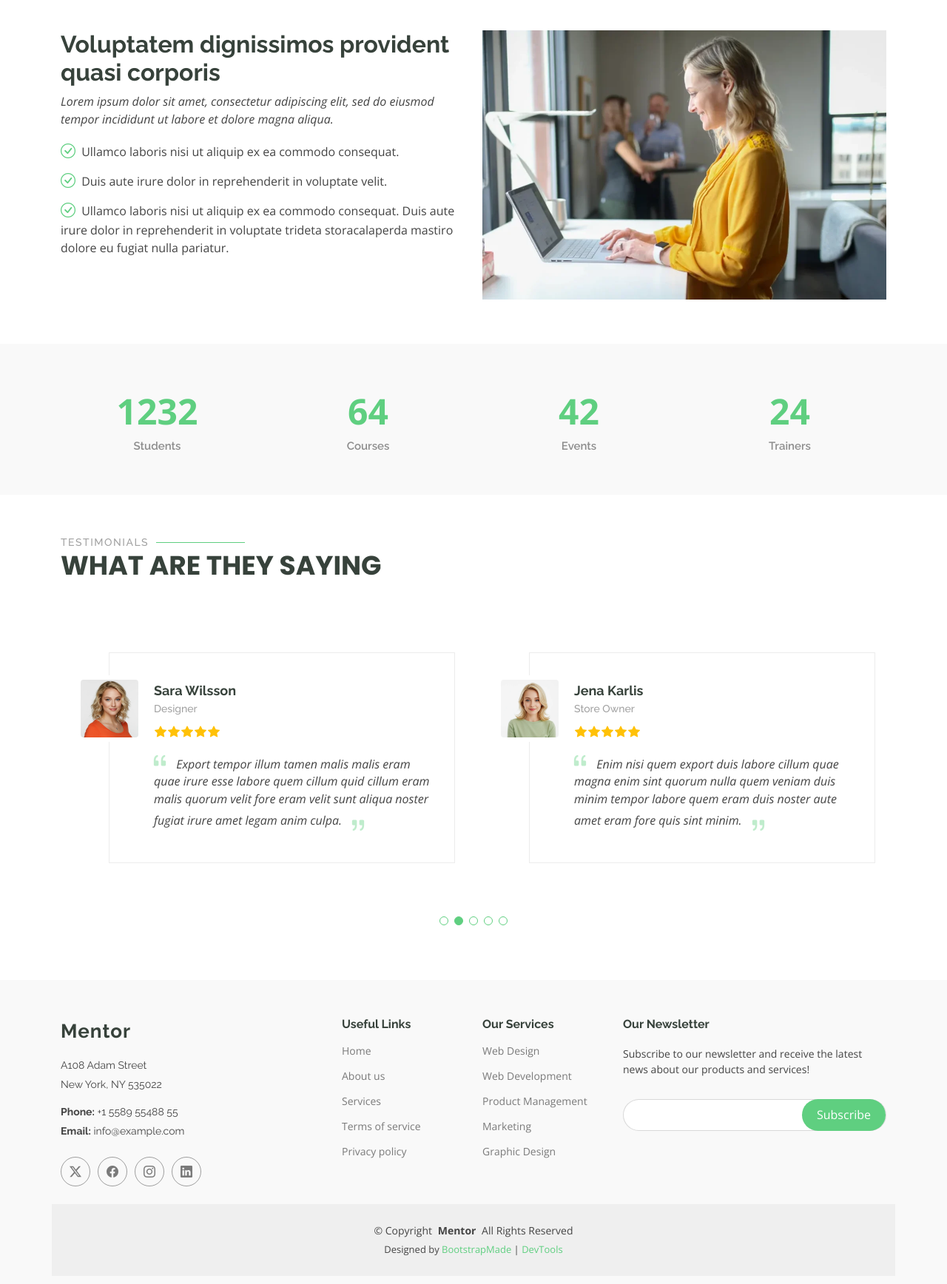
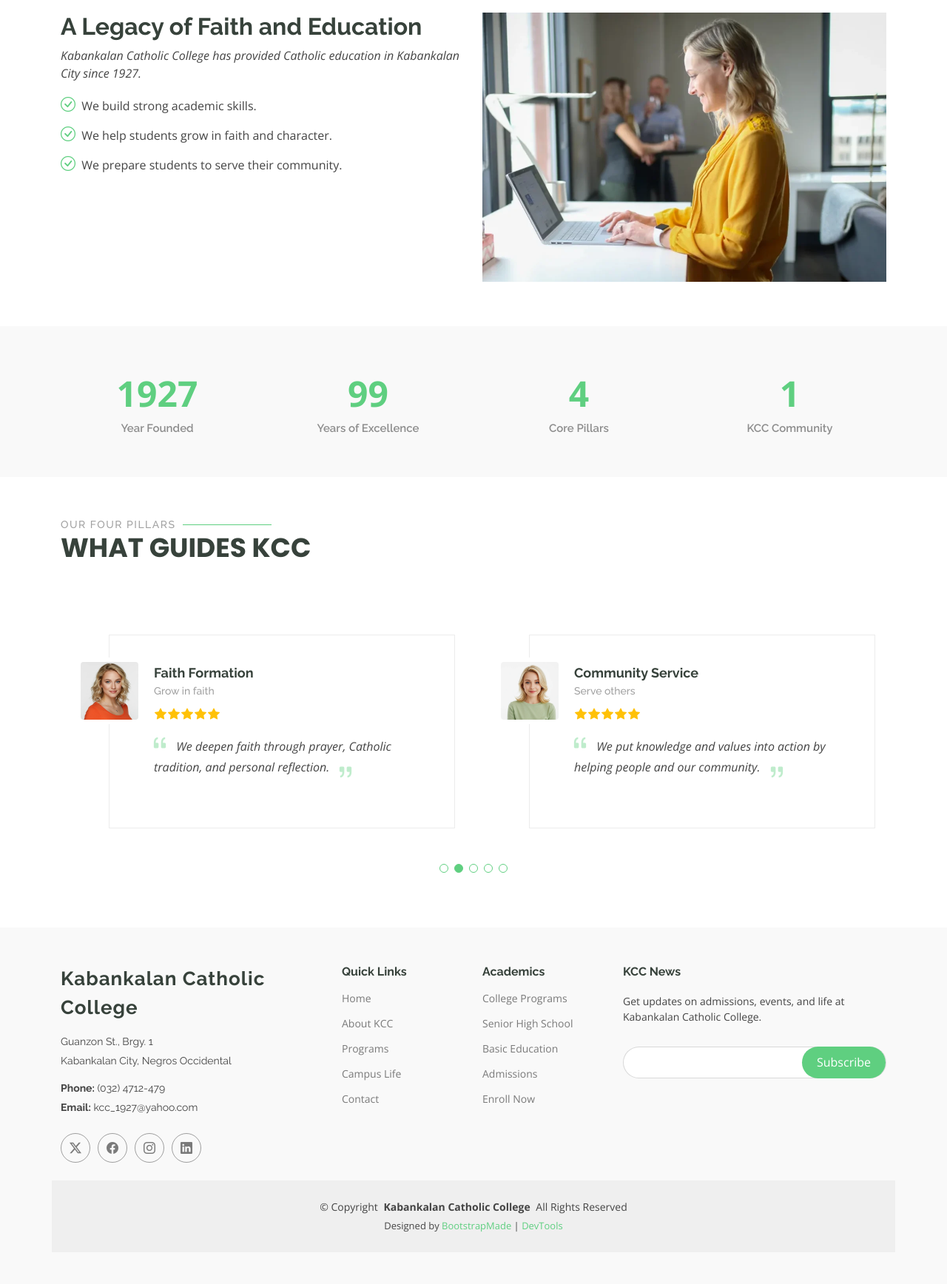
Before and after one commit to jayson-aragon/aragon-project-2, a plain HTML site: page about.html in a window 1280 px wide. Shown: the part 460-2196 px from the top of the page at 74% size. Drawn offline with nearby package versions, Linux system fonts and the light colour scheme.

Commit message:
changing info on about.html

```diff
--- a/about.html
+++ b/about.html
@@ -4,9 +4,9 @@
 <head>
   <meta charset="utf-8">
   <meta content="width=device-width, initial-scale=1.0" name="viewport">
-  <title>About - Mentor Bootstrap Template</title>
-  <meta name="description" content="">
-  <meta name="keywords" content="">
+  <title>About KCC - Kabankalan Catholic College</title>
+  <meta name="description" content="Learn about Kabankalan Catholic College's history, mission, and values.">
+  <meta name="keywords" content="About KCC, Kabankalan Catholic College, Catholic education">
 
   <!-- Favicons -->
   <link href="assets/img/favicon.png" rel="icon">
@@ -28,8 +28,7 @@
   <link href="assets/css/main.css" rel="stylesheet">
 
   <!-- =======================================================
-  * Template Name: Mentor
-  * Template URL: https://bootstrapmade.com/mentor-free-education-bootstrap-theme/
+  * Template adapted for Kabankalan Catholic College
   * Updated: Jul 07 2025 with Bootstrap v5.3.7
   * Author: BootstrapMade.com
   * License: https://bootstrapmade.com/license/
@@ -44,40 +43,23 @@
       <a href="index.html" class="logo d-flex align-items-center me-auto">
         <!-- Uncomment the line below if you also wish to use an image logo -->
         <!-- <img src="assets/img/logo.webp" alt=""> -->
-        <h1 class="sitename">Mentor</h1>
+        <h1 class="sitename">KCC</h1>
       </a>
 
       <nav id="navmenu" class="navmenu">
         <ul>
           <li><a href="index.html">Home<br></a></li>
           <li><a href="about.html" class="active">About</a></li>
-          <li><a href="courses.html">Courses</a></li>
-          <li><a href="trainers.html">Trainers</a></li>
-          <li><a href="events.html">Events</a></li>
-          <li><a href="pricing.html">Pricing</a></li>
-          <li class="dropdown"><a href="#"><span>Dropdown</span> <i class="bi bi-chevron-down toggle-dropdown"></i></a>
-            <ul>
-              <li><a href="#">Dropdown 1</a></li>
-              <li class="dropdown"><a href="#"><span>Deep Dropdown</span> <i class="bi bi-chevron-down toggle-dropdown"></i></a>
-                <ul>
-                  <li><a href="#">Deep Dropdown 1</a></li>
-                  <li><a href="#">Deep Dropdown 2</a></li>
-                  <li><a href="#">Deep Dropdown 3</a></li>
-                  <li><a href="#">Deep Dropdown 4</a></li>
-                  <li><a href="#">Deep Dropdown 5</a></li>
-                </ul>
-              </li>
-              <li><a href="#">Dropdown 2</a></li>
-              <li><a href="#">Dropdown 3</a></li>
-              <li><a href="#">Dropdown 4</a></li>
-            </ul>
-          </li>
+          <li><a href="courses.html">Programs</a></li>
+          <li><a href="trainers.html">Teachers</a></li>
+          <li><a href="events.html">Campus Life</a></li>
+          <li><a href="pricing.html">Admissions</a></li>
           <li><a href="contact.html">Contact</a></li>
         </ul>
         <i class="mobile-nav-toggle d-xl-none bi bi-list"></i>
       </nav>
 
-      <a class="btn-getstarted" href="courses.html">Get Started</a>
+      <a class="btn-getstarted" href="https://kcc.wela.ph/" target="_blank" rel="noopener">Enroll Now</a>
 
     </div>
   </header>
@@ -90,8 +72,8 @@
         <div class="container">
           <div class="row d-flex justify-content-center text-center">
             <div class="col-lg-8">
-              <h1>About Us<br></h1>
-              <p class="mb-0">Odio et unde deleniti. Deserunt numquam exercitationem. Officiis quo odio sint voluptas consequatur ut a odio voluptatem. Sit dolorum debitis veritatis natus dolores. Quasi ratione sint. Sit quaerat ipsum dolorem.</p>
+              <h1>About KCC<br></h1>
+              <p class="mb-0">A Catholic learning community serving Kabankalan City with faith, knowledge, and a heart for service.</p>
             </div>
           </div>
         </div>
@@ -118,15 +100,14 @@
           </div>
 
           <div class="col-lg-6 order-2 order-lg-1 content" data-aos="fade-up" data-aos-delay="200">
-            <h3>Voluptatem dignissimos provident quasi corporis</h3>
+            <h3>A Legacy of Faith and Education</h3>
             <p class="fst-italic">
-              Lorem ipsum dolor sit amet, consectetur adipiscing elit, sed do eiusmod tempor incididunt ut labore et dolore
-              magna aliqua.
+              Kabankalan Catholic College has provided Catholic education in Kabankalan City since 1927.
             </p>
             <ul>
-              <li><i class="bi bi-check-circle"></i> <span>Ullamco laboris nisi ut aliquip ex ea commodo consequat.</span></li>
-              <li><i class="bi bi-check-circle"></i> <span>Duis aute irure dolor in reprehenderit in voluptate velit.</span></li>
-              <li><i class="bi bi-check-circle"></i> <span>Ullamco laboris nisi ut aliquip ex ea commodo consequat. Duis aute irure dolor in reprehenderit in voluptate trideta storacalaperda mastiro dolore eu fugiat nulla pariatur.</span></li>
+              <li><i class="bi bi-check-circle"></i> <span>We build strong academic skills.</span></li>
+              <li><i class="bi bi-check-circle"></i> <span>We help students grow in faith and character.</span></li>
+              <li><i class="bi bi-check-circle"></i> <span>We prepare students to serve their community.</span></li>
             </ul>
           </div>
 
@@ -145,29 +126,29 @@
 
           <div class="col-lg-3 col-md-6">
             <div class="stats-item text-center w-100 h-100">
-              <span data-purecounter-start="0" data-purecounter-end="1232" data-purecounter-duration="1" class="purecounter"></span>
-              <p>Students</p>
+              <span data-purecounter-start="0" data-purecounter-end="1927" data-purecounter-duration="1" class="purecounter"></span>
+              <p>Year Founded</p>
             </div>
           </div><!-- End Stats Item -->
 
           <div class="col-lg-3 col-md-6">
             <div class="stats-item text-center w-100 h-100">
-              <span data-purecounter-start="0" data-purecounter-end="64" data-purecounter-duration="1" class="purecounter"></span>
-              <p>Courses</p>
+              <span data-purecounter-start="0" data-purecounter-end="99" data-purecounter-duration="1" class="purecounter"></span>
+              <p>Years of Excellence</p>
             </div>
           </div><!-- End Stats Item -->
 
           <div class="col-lg-3 col-md-6">
             <div class="stats-item text-center w-100 h-100">
-              <span data-purecounter-start="0" data-purecounter-end="42" data-purecounter-duration="1" class="purecounter"></span>
-              <p>Events</p>
+              <span data-purecounter-start="0" data-purecounter-end="4" data-purecounter-duration="1" class="purecounter"></span>
+              <p>Core Pillars</p>
             </div>
           </div><!-- End Stats Item -->
 
           <div class="col-lg-3 col-md-6">
             <div class="stats-item text-center w-100 h-100">
-              <span data-purecounter-start="0" data-purecounter-end="24" data-purecounter-duration="1" class="purecounter"></span>
-              <p>Trainers</p>
+              <span data-purecounter-start="0" data-purecounter-end="1" data-purecounter-duration="1" class="purecounter"></span>
+              <p>KCC Community</p>
             </div>
           </div><!-- End Stats Item -->
 
@@ -182,8 +163,8 @@
 
       <!-- Section Title -->
       <div class="container section-title" data-aos="fade-up">
-        <h2>Testimonials</h2>
-        <p>What are they saying</p>
+        <h2>Our Four Pillars</h2>
+        <p>What guides KCC</p>
       </div><!-- End Section Title -->
 
       <div class="container" data-aos="fade-up" data-aos-delay="100">
@@ -220,14 +201,14 @@
               <div class="testimonial-wrap">
                 <div class="testimonial-item">
                   <img src="assets/img/person/person-m-9.webp" class="testimonial-img" alt="">
-                  <h3>Saul Goodman</h3>
-                  <h4>Ceo &amp; Founder</h4>
+                  <h3>Academic Excellence</h3>
+                  <h4>Learn with purpose</h4>
                   <div class="stars">
                     <i class="bi bi-star-fill"></i><i class="bi bi-star-fill"></i><i class="bi bi-star-fill"></i><i class="bi bi-star-fill"></i><i class="bi bi-star-fill"></i>
                   </div>
                   <p>
                     <i class="bi bi-quote quote-icon-left"></i>
-                    <span>Proin iaculis purus consequat sem cure digni ssim donec porttitora entum suscipit rhoncus. Accusantium quam, ultricies eget id, aliquam eget nibh et. Maecen aliquam, risus at semper.</span>
+                    <span>We challenge students to think critically and develop a genuine love for learning.</span>
                     <i class="bi bi-quote quote-icon-right"></i>
                   </p>
                 </div>
@@ -238,14 +219,14 @@
               <div class="testimonial-wrap">
                 <div class="testimonial-item">
                   <img src="assets/img/person/person-f-5.webp" class="testimonial-img" alt="">
-                  <h3>Sara Wilsson</h3>
-                  <h4>Designer</h4>
+                  <h3>Faith Formation</h3>
+                  <h4>Grow in faith</h4>
                   <div class="stars">
                     <i class="bi bi-star-fill"></i><i class="bi bi-star-fill"></i><i class="bi bi-star-fill"></i><i class="bi bi-star-fill"></i><i class="bi bi-star-fill"></i>
                   </div>
                   <p>
                     <i class="bi bi-quote quote-icon-left"></i>
-                    <span>Export tempor illum tamen malis malis eram quae irure esse labore quem cillum quid cillum eram malis quorum velit fore eram velit sunt aliqua noster fugiat irure amet legam anim culpa.</span>
+                    <span>We deepen faith through prayer, Catholic tradition, and personal reflection.</span>
                     <i class="bi bi-quote quote-icon-right"></i>
                   </p>
                 </div>
@@ -256,14 +237,14 @@
               <div class="testimonial-wrap">
                 <div class="testimonial-item">
                   <img src="assets/img/person/person-f-12.webp" class="testimonial-img" alt="">
-                  <h3>Jena Karlis</h3>
-                  <h4>Store Owner</h4>
+                  <h3>Community Service</h3>
+                  <h4>Serve others</h4>
                   <div class="stars">
                     <i class="bi bi-star-fill"></i><i class="bi bi-star-fill"></i><i class="bi bi-star-fill"></i><i class="bi bi-star-fill"></i><i class="bi bi-star-fill"></i>
                   </div>
                   <p>
                     <i class="bi bi-quote quote-icon-left"></i>
-                    <span>Enim nisi quem export duis labore cillum quae magna enim sint quorum nulla quem veniam duis minim tempor labore quem eram duis noster aute amet eram fore quis sint minim.</span>
+                    <span>We put knowledge and values into action by helping people and our community.</span>
                     <i class="bi bi-quote quote-icon-right"></i>
                   </p>
                 </div>
@@ -274,14 +255,14 @@
               <div class="testimonial-wrap">
                 <div class="testimonial-item">
                   <img src="assets/img/person/person-m-12.webp" class="testimonial-img" alt="">
-                  <h3>Matt Brandon</h3>
-                  <h4>Freelancer</h4>
+                  <h3>Holistic Development</h3>
+                  <h4>Grow as a person</h4>
                   <div class="stars">
                     <i class="bi bi-star-fill"></i><i class="bi bi-star-fill"></i><i class="bi bi-star-fill"></i><i class="bi bi-star-fill"></i><i class="bi bi-star-fill"></i>
                   </div>
                   <p>
                     <i class="bi bi-quote quote-icon-left"></i>
-                    <span>Fugiat enim eram quae cillum dolore dolor amet nulla culpa multos export minim fugiat minim velit minim dolor enim duis veniam ipsum anim magna sunt elit fore quem dolore labore illum veniam.</span>
+                    <span>We help students develop skills, confidence, strong values, and purpose.</span>
                     <i class="bi bi-quote quote-icon-right"></i>
                   </p>
                 </div>
@@ -292,14 +273,14 @@
               <div class="testimonial-wrap">
                 <div class="testimonial-item">
                   <img src="assets/img/person/person-m-13.webp" class="testimonial-img" alt="">
-                  <h3>John Larson</h3>
-                  <h4>Entrepreneur</h4>
+                  <h3>KCC Mission</h3>
+                  <h4>Teach and serve</h4>
                   <div class="stars">
                     <i class="bi bi-star-fill"></i><i class="bi bi-star-fill"></i><i class="bi bi-star-fill"></i><i class="bi bi-star-fill"></i><i class="bi bi-star-fill"></i>
                   </div>
                   <p>
                     <i class="bi bi-quote quote-icon-left"></i>
-                    <span>Quis quorum aliqua sint quem legam fore sunt eram irure aliqua veniam tempor noster veniam enim culpa labore duis sunt culpa nulla illum cillum fugiat legam esse veniam culpa fore nisi cillum quid.</span>
+                    <span>We provide quality, inclusive Catholic education that helps students transform society.</span>
                     <i class="bi bi-quote quote-icon-right"></i>
                   </p>
                 </div>
@@ -322,13 +303,13 @@
       <div class="row gy-4">
         <div class="col-lg-4 col-md-6 footer-about">
           <a href="index.html" class="logo d-flex align-items-center">
-            <span class="sitename">Mentor</span>
+            <span class="sitename">Kabankalan Catholic College</span>
           </a>
           <div class="footer-contact pt-3">
-            <p>A108 Adam Street</p>
-            <p>New York, NY 535022</p>
-            <p class="mt-3"><strong>Phone:</strong> <span>+1 5589 55488 55</span></p>
-            <p><strong>Email:</strong> <span>info@example.com</span></p>
+            <p>Guanzon St., Brgy. 1</p>
+            <p>Kabankalan City, Negros Occidental</p>
+            <p class="mt-3"><strong>Phone:</strong> <span>(032) 4712-479</span></p>
+            <p><strong>Email:</strong> <span>kcc_1927@yahoo.com</span></p>
           </div>
           <div class="social-links d-flex mt-4">
             <a href=""><i class="bi bi-twitter-x"></i></a>
@@ -339,30 +320,30 @@
         </div>
 
         <div class="col-lg-2 col-md-3 footer-links">
-          <h4>Useful Links</h4>
+          <h4>Quick Links</h4>
           <ul>
-            <li><a href="#">Home</a></li>
-            <li><a href="#">About us</a></li>
-            <li><a href="#">Services</a></li>
-            <li><a href="#">Terms of service</a></li>
-            <li><a href="#">Privacy policy</a></li>
+            <li><a href="index.html">Home</a></li>
+            <li><a href="about.html">About KCC</a></li>
+            <li><a href="courses.html">Programs</a></li>
+            <li><a href="events.html">Campus Life</a></li>
+            <li><a href="contact.html">Contact</a></li>
           </ul>
         </div>
 
         <div class="col-lg-2 col-md-3 footer-links">
-          <h4>Our Services</h4>
+          <h4>Academics</h4>
           <ul>
-            <li><a href="#">Web Design</a></li>
-            <li><a href="#">Web Development</a></li>
-            <li><a href="#">Product Management</a></li>
-            <li><a href="#">Marketing</a></li>
-            <li><a href="#">Graphic Design</a></li>
+            <li><a href="courses.html">College Programs</a></li>
+            <li><a href="courses.html">Senior High School</a></li>
+            <li><a href="courses.html">Basic Education</a></li>
+            <li><a href="pricing.html">Admissions</a></li>
+            <li><a href="https://kcc.wela.ph/" target="_blank" rel="noopener">Enroll Now</a></li>
           </ul>
         </div>
 
         <div class="col-lg-4 col-md-12 footer-newsletter">
-          <h4>Our Newsletter</h4>
-          <p>Subscribe to our newsletter and receive the latest news about our products and services!</p>
+          <h4>KCC News</h4>
+          <p>Get updates on admissions, events, and life at Kabankalan Catholic College.</p>
           <form action="#" method="post" class="email-form">
             <div class="newsletter-form"><input type="email" name="email"><input type="submit" value="Subscribe"></div>
             <div class="loading">Loading</div>
@@ -375,7 +356,7 @@
     </div>
 
     <div class="container copyright text-center mt-4">
-      <p>© <span>Copyright</span> <strong class="px-1 sitename">Mentor</strong> <span>All Rights Reserved</span></p>
+      <p>© <span>Copyright</span> <strong class="px-1 sitename">Kabankalan Catholic College</strong> <span>All Rights Reserved</span></p>
       <div class="credits">
         <!-- All the links in the footer should remain intact. -->
         <!-- You can delete the links only if you've purchased the pro version. -->
```
